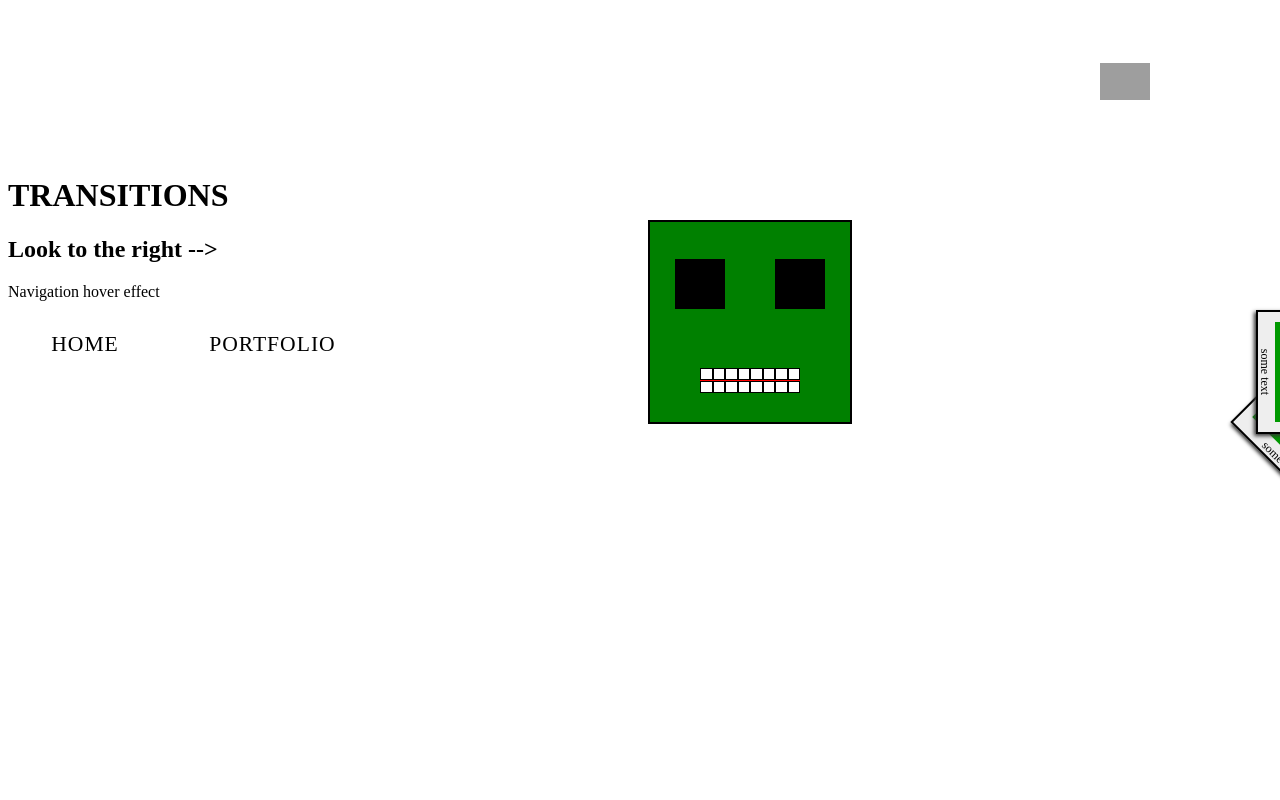
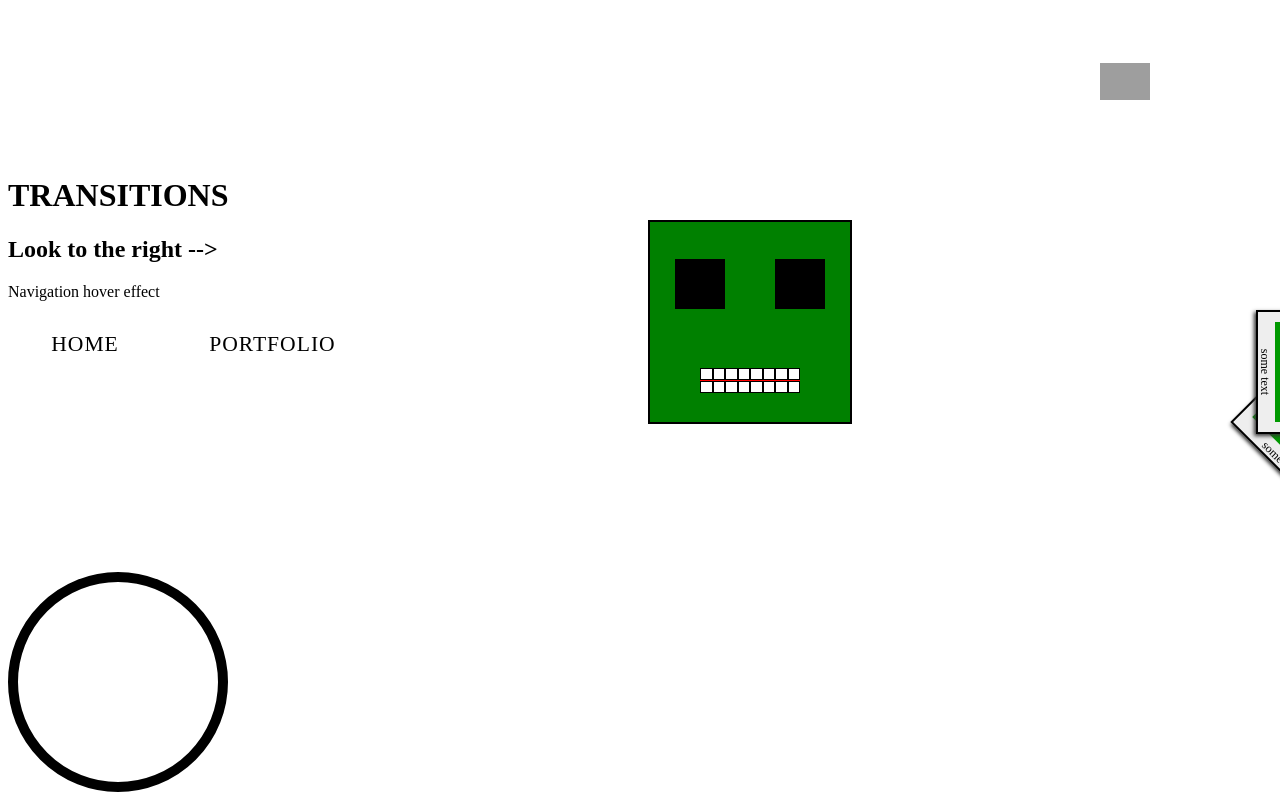
Before and after one commit to julianflood1/moving-examples, a plain HTML site: page index.html in a window 1280 px wide. Shown: the part 1200-2000 px from the top of the page. Before the commit the page ends 1772 px from the top, so only its background shows below. Drawn offline with Linux system fonts and the light colour scheme; grey boxes are pictures that could not be loaded.

Commit message:
add flashing light on hold

```diff
--- a/css/styles.css
+++ b/css/styles.css
@@ -268,3 +268,19 @@ nav a {
     75%  { left: 1000px; bottom: -500px;}
     100% { left: 1300px; bottom: -500px;}
 }
+
+.button {
+  width: 200px;
+  height: 200px;
+  border-radius: 100%;
+  border: 10px solid black;
+  background-color: white;
+}
+
+.button:active {
+    animation: blink .1s ease-in-out infinite;
+}
+@keyframes blink {
+  from { background: #000;}
+  to { background: yellow; }
+}
--- a/index.html
+++ b/index.html
@@ -61,6 +61,10 @@
     </div>
   </div>
 
+  <div class="button">
+
+</div>
+
 
   </body>
 </html>
```
